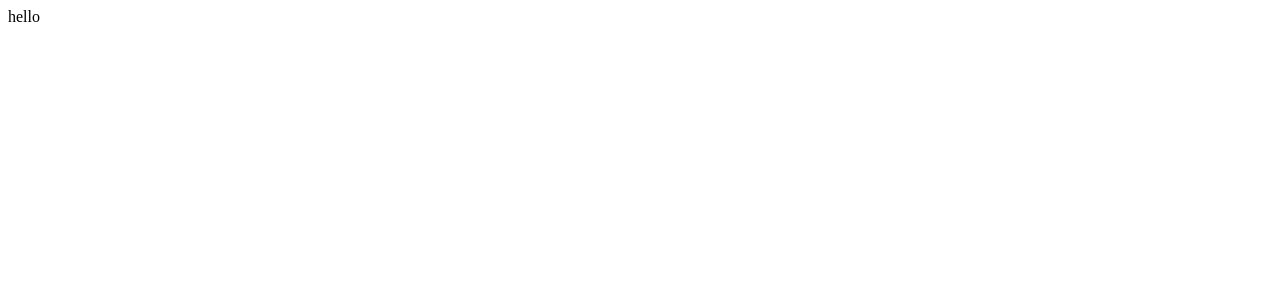
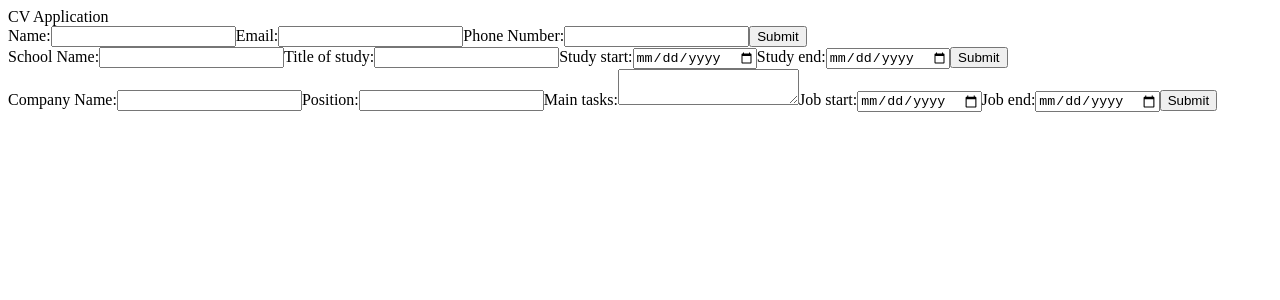
Before and after one commit to Bossolin/odin-cv-application, a React (Create React App) app: page / in a window 1280 px wide. Shown: the top 300 px of the page. Built offline with nearby package versions, Linux system fonts and the light colour scheme.

Commit message:
added static skeleton

```diff
--- a/src/App.jsx
+++ b/src/App.jsx
@@ -1,7 +1,17 @@
 import React from "react";
+import GeneralInfo from "./components/GeneralInfo";
+import Jobs from "./components/Jobs";
+import Studies from "./components/Studies";
 
 function App() {
-  return <div className="App">hello</div>;
+  return (
+    <div>
+      CV Application
+      <GeneralInfo />
+      <Studies />
+      <Jobs />
+    </div>
+  );
 }
 
 export default App;
--- /dev/null
+++ b/src/components/GeneralInfo.jsx
@@ -0,0 +1,23 @@
+import React from "react";
+
+export default function GeneralInfo() {
+  return (
+    <div>
+      <form>
+        <label htmlFor="name">
+          Name:
+          <input type="text" name="name" id="name" required />
+        </label>
+        <label htmlFor="email">
+          Email:
+          <input type="text" name="email" id="email" required />
+        </label>
+        <label htmlFor="phone">
+          Phone Number:
+          <input type="text" name="phone" id="phone" required />
+        </label>
+        <button type="submit">Submit</button>
+      </form>
+    </div>
+  );
+}
--- /dev/null
+++ b/src/components/Jobs.jsx
@@ -0,0 +1,31 @@
+import React from "react";
+
+export default function Jobs() {
+  return (
+    <div>
+      <form>
+        <label htmlFor="companyName">
+          Company Name:
+          <input type="text" name="companyName" id="companyName" />
+        </label>
+        <label htmlFor="position">
+          Position:
+          <input type="text" name="position" id="position" />
+        </label>
+        <label htmlFor="tasks">
+          Main tasks:
+          <textarea name="tasks" id="tasks" />
+        </label>
+        <label htmlFor="jobStart">
+          Job start:
+          <input type="date" name="jobStart" id="jobStart" />
+        </label>
+        <label htmlFor="jobEnd">
+          Job end:
+          <input type="date" name="jobEnd" id="jobEnd" />
+        </label>
+        <button type="submit">Submit</button>
+      </form>
+    </div>
+  );
+}
--- /dev/null
+++ b/src/components/Studies.jsx
@@ -0,0 +1,27 @@
+import React from "react";
+
+export default function Studies() {
+  return (
+    <div>
+      <form>
+        <label htmlFor="schoolName">
+          School Name:
+          <input type="text" name="schoolName" id="schoolName" />
+        </label>
+        <label htmlFor="title">
+          Title of study:
+          <input type="text" name="title" id="title" />
+        </label>
+        <label htmlFor="studyStart">
+          Study start:
+          <input type="date" name="studyStart" id="studyStart" />
+        </label>
+        <label htmlFor="studyEnd">
+          Study end:
+          <input type="date" name="studyEnd" id="studyEnd" />
+        </label>
+        <button type="submit">Submit</button>
+      </form>
+    </div>
+  );
+}
```
